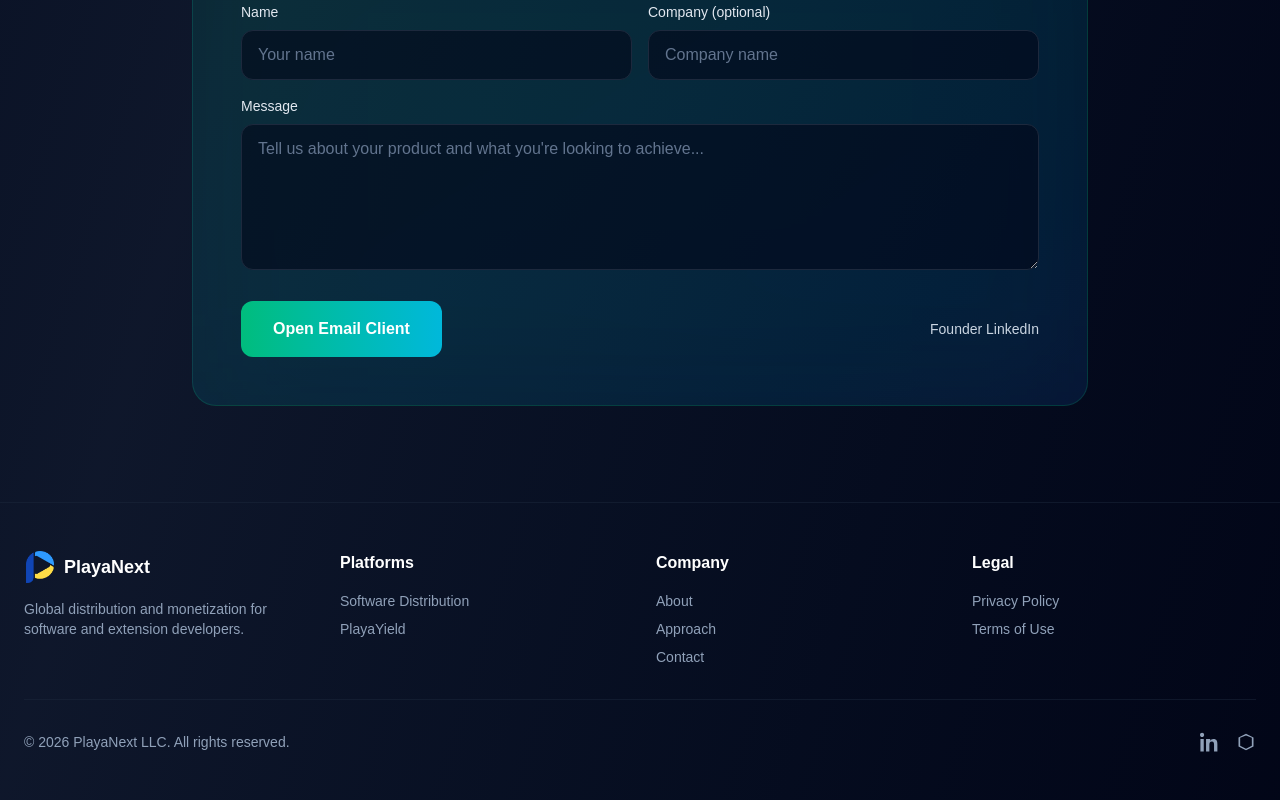
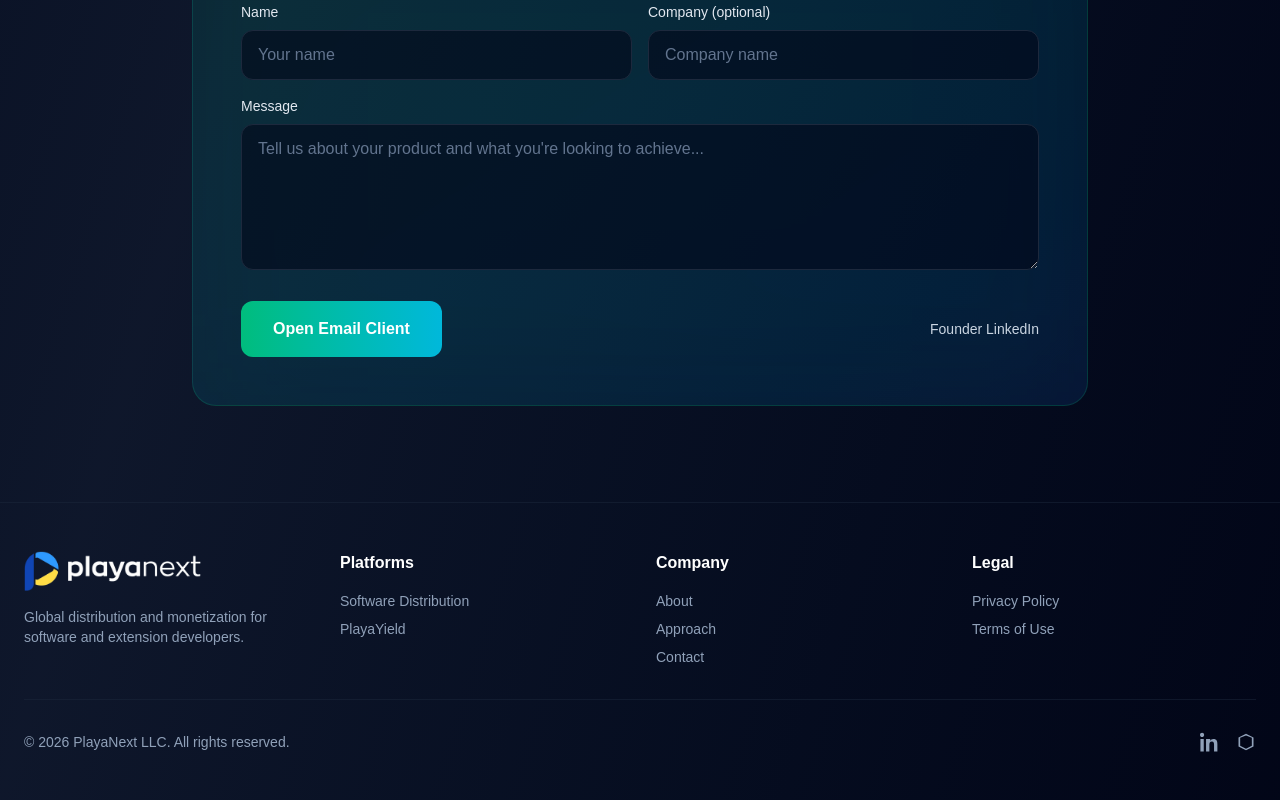
Before and after one commit to playanext/playanext-website, a Next.js app: page / in a window 1280 px wide. Shown: the part 3440-4240 px from the top of the page. Built offline with nearby package versions, Linux system fonts and the light colour scheme.

Commit message:
Replace footer icon with full logo and remove text label

```diff
--- a/app/page.tsx
+++ b/app/page.tsx
@@ -705,15 +705,14 @@ export default function Home() {
         <div className="max-w-7xl mx-auto">
           <div className="grid grid-cols-2 md:grid-cols-4 gap-6 sm:gap-8 mb-6 sm:mb-8">
             <div>
-              <div className="flex items-center gap-2 mb-4">
+              <div className="mb-4">
                 <Image
-                  src="/playanext_icon.png"
+                  src="/playanext_logo.png"
                   alt="PlayaNext Logo"
-                  width={32}
-                  height={32}
-                  className="w-8 h-8 object-contain"
+                  width={240}
+                  height={60}
+                  className="h-10 w-auto object-contain"
                 />
-                <span className="text-lg font-bold text-white">PlayaNext</span>
               </div>
               <p className="text-slate-400 text-sm">
                 Global distribution and monetization for software and extension
```
